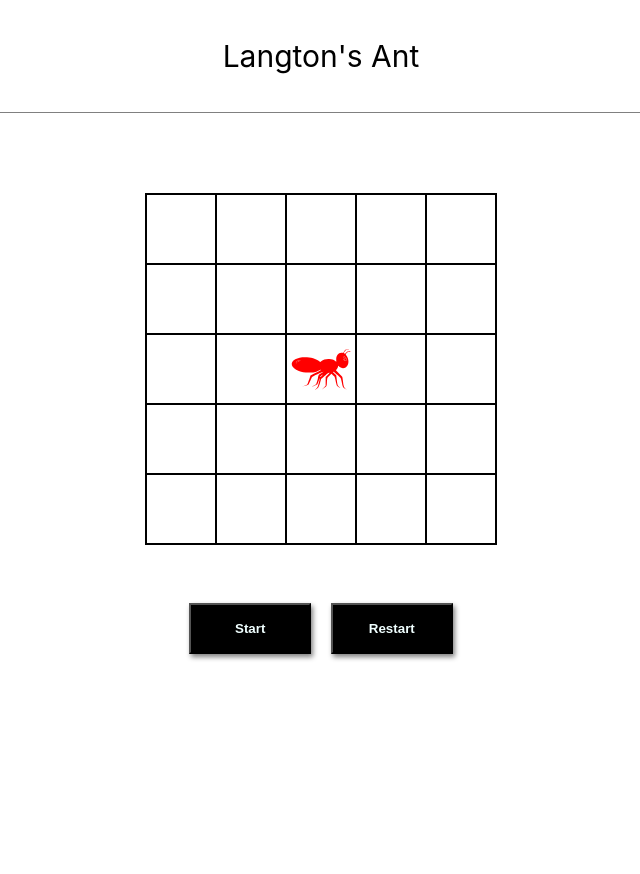
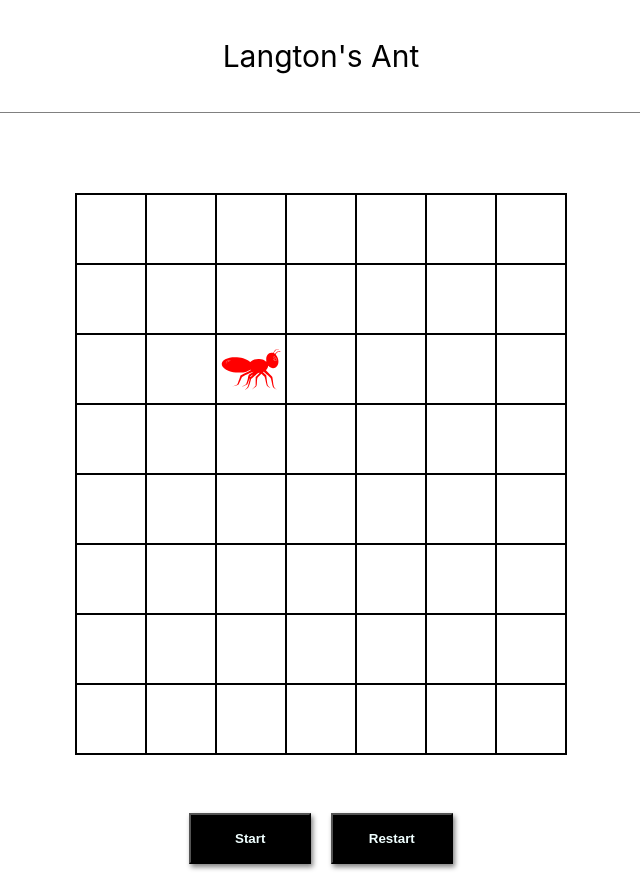
Before and after one commit to natasha-mann/langtons-ant, a Vue app: page / in a window 1280 px wide. Shown: the whole page, without its empty margins (319-959 px from the left). Before the commit the page ends 800 px from the top, so only its background shows below. Built offline with nearby package versions, Linux system fonts and the light colour scheme.

Commit message:
increase grid size

```diff
--- a/src/components/Grid.vue
+++ b/src/components/Grid.vue
@@ -36,8 +36,8 @@ const emit = defineEmits(["stopGame"]);
 
 const props = defineProps({ inPlay: Boolean });
 
-const rows = ref(5);
-const columns = ref(5);
+const rows = ref(8);
+const columns = ref(7);
 const antPosition = ref({ row: 2, col: 2 });
 const antDirection = ref(90);
 const blackSquares = ref([]);
@@ -67,9 +67,9 @@ const moveAnt = () => {
   if (props.inPlay) {
     if (
       antPosition.value.col < 0 ||
-      antPosition.value.col > 4 ||
+      antPosition.value.col > columns.value ||
       antPosition.value.row < 0 ||
-      antPosition.value.row > 4
+      antPosition.value.row > rows.value
     ) {
       emit("stopGame");
       return;
@@ -125,7 +125,7 @@ const moveAnt = () => {
 
 onUpdated(() => {
   if (props.inPlay) {
-    setTimeout(moveAnt, 300);
+    setTimeout(moveAnt, 1000);
   }
 });
 </script>
```
